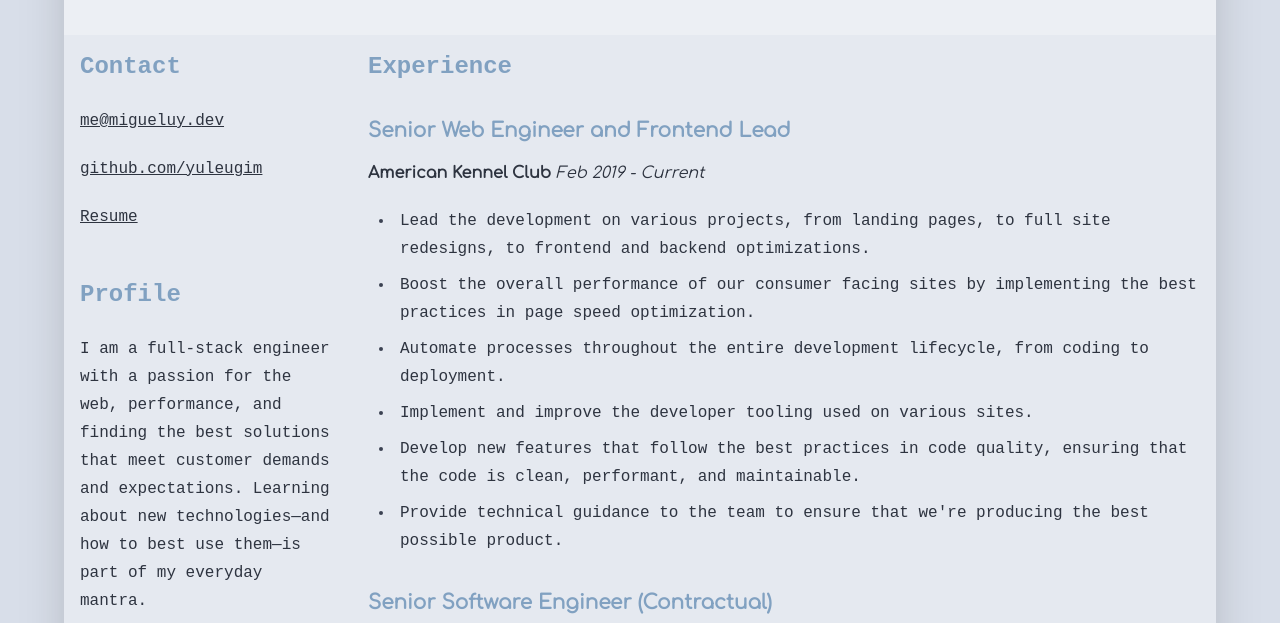
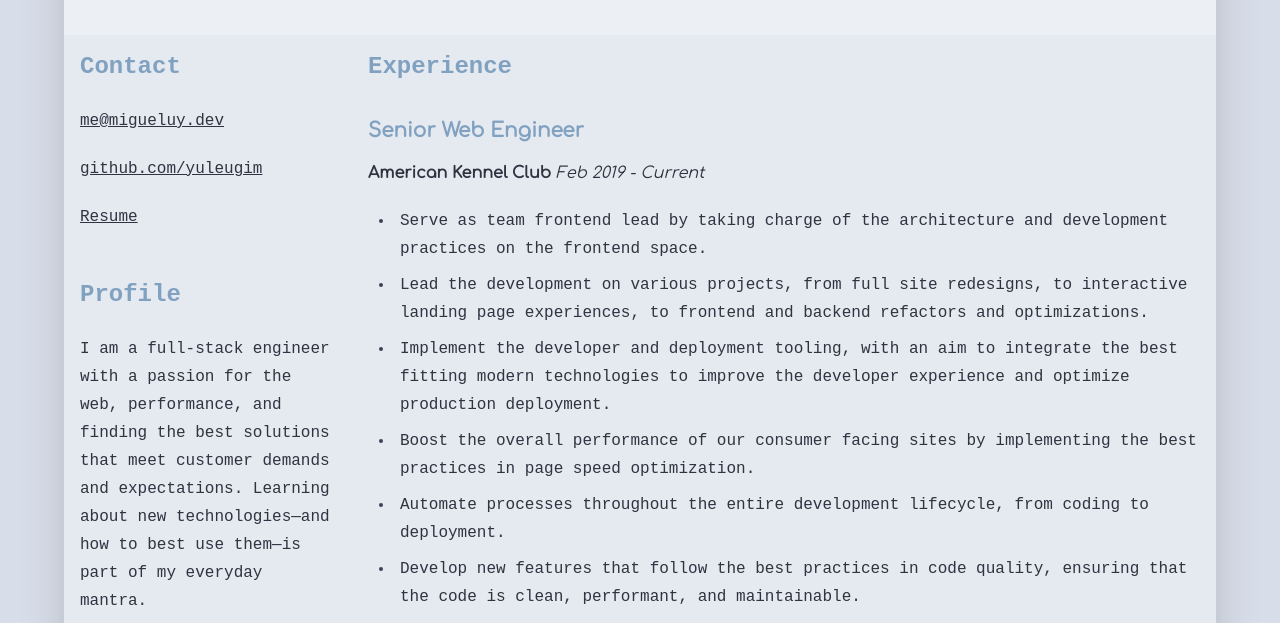
Before and after one commit to yuleugim/migueluy-dev, a Gatsby site: page / in a window 1280 px wide. Shown: the part 125-748 px from the top of the page. Built offline with nearby package versions, Linux system fonts and the light colour scheme; Gatsby itself is replaced by a stand-in of ours.

Commit message:
Update wording on akc-senior-web-engineer

```diff
--- a/src/content/experience/akc-senior-web-engineer.md
+++ b/src/content/experience/akc-senior-web-engineer.md
@@ -5,12 +5,13 @@ dateFrom: '2019-02'
 dateTo: ''
 current: true
 company: 'American Kennel Club'
-title: 'Senior Web Engineer and Frontend Lead'
+title: 'Senior Web Engineer'
 ---
 
-- Lead the development on various projects, from landing pages, to full site redesigns, to frontend and backend optimizations.
+- Serve as team frontend lead by taking charge of the architecture and development practices on the frontend space.
+- Lead the development on various projects, from full site redesigns, to interactive landing page experiences, to frontend and backend refactors and optimizations.
+- Implement the developer and deployment tooling, with an aim to integrate the best fitting modern technologies to improve the developer experience and optimize production deployment.
 - Boost the overall performance of our consumer facing sites by implementing the best practices in page speed optimization.
 - Automate processes throughout the entire development lifecycle, from coding to deployment.
-- Implement and improve the developer tooling used on various sites.
 - Develop new features that follow the best practices in code quality, ensuring that the code is clean, performant, and maintainable.
 - Provide technical guidance to the team to ensure that we're producing the best possible product.
```
